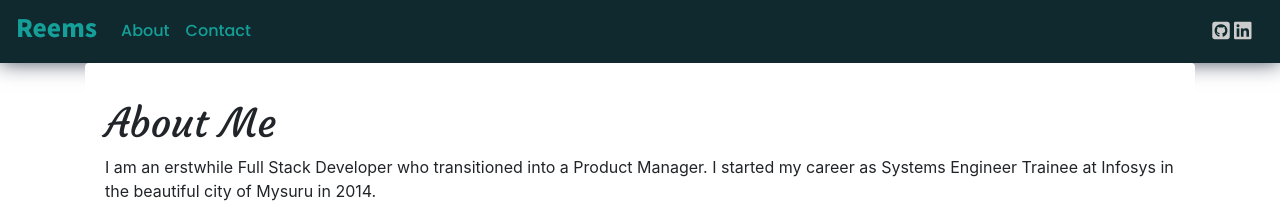
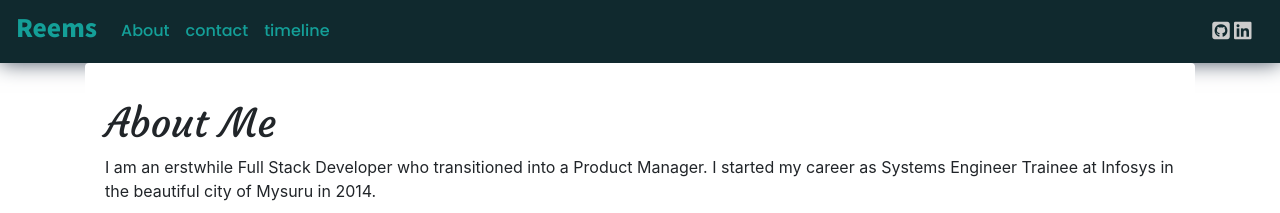
Before and after one commit to reemstk/reemstk.github.io, a Jekyll site: the page built from pages/about.md, in a window 1280 px wide. Shown: the top 213 px of the page. Built offline with Jekyll 4.4.1, drawn with Linux system fonts in a browser that asks for light colours; nearby versions of some CDN libraries; comment, search, counter and statistics services are not loaded.

Commit message:
Update nav.yml

```diff
--- a/_data/nav.yml
+++ b/_data/nav.yml
@@ -4,5 +4,8 @@
 - title: About
   url: about.html
 
-- title: Contact
+- title: contact
   url: contact.html
+
+- title: timeline
+  url: timeline.html
```
